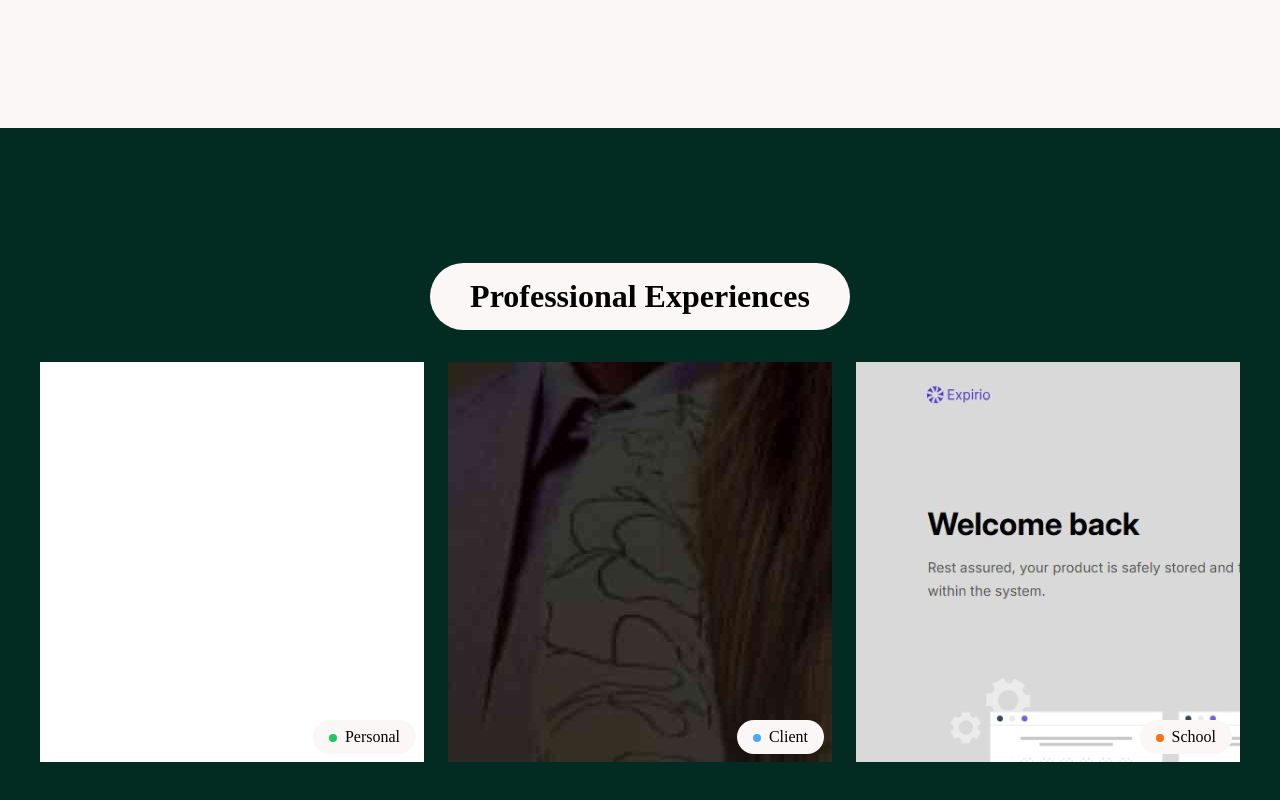
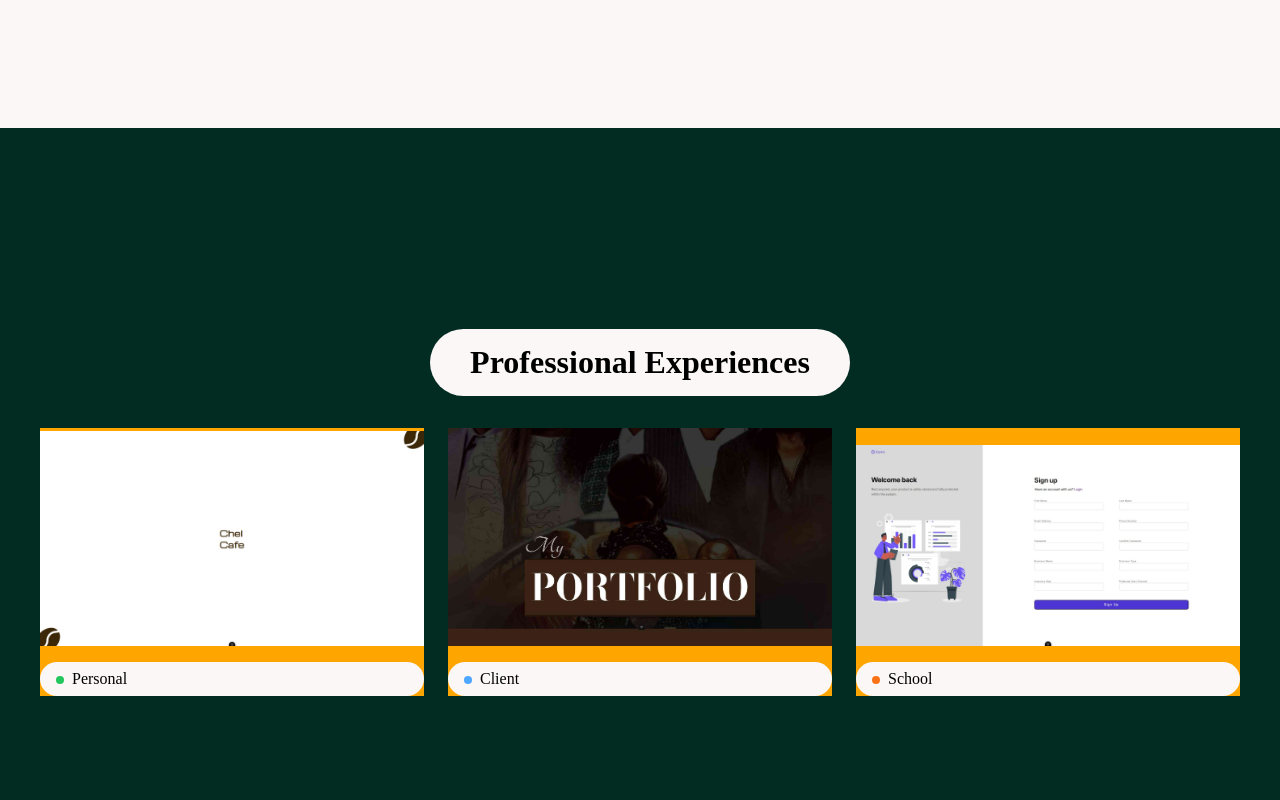
Before and after one commit to Lovethrech/my-main-portfolio, a Vue app: page / in a window 1280 px wide. Shown: the part 1403-2203 px from the top of the page. Built offline with nearby package versions, Linux system fonts and the light colour scheme.

Commit message:
working on the home-about components.

```diff
--- a/src/components/home/project/HomeProjectBox.vue
+++ b/src/components/home/project/HomeProjectBox.vue
@@ -9,9 +9,9 @@ const {homeProjectBoxDescItems}=defineProps(['homeProjectBoxDescItems']);
         class="home-project-box"
         v-for="homeProjectBoxDescItem in homeProjectBoxDescItems"
         :key="homeProjectBoxDescItem.id"
-        :style="{background: homeProjectBoxDescItem.imgSrc}"
+
     >
-        <div class="home-project-box-desc-ctn">
+        <img :src="homeProjectBoxDescItem.imgSrc" alt="">
         <div class="home-project-box-desc-main-ctn">
             <span
                 class="home-project-box-legend-dot"
@@ -22,7 +22,10 @@ const {homeProjectBoxDescItems}=defineProps(['homeProjectBoxDescItems']);
                 {{ homeProjectBoxDescItem.legendName }}
             </span>
         </div>
-        </div>
+        <!-- :style="{background: homeProjectBoxDescItem.imgSrc}"
+        <div class="home-project-box-desc-ctn">
+            <
+        </div> -->
     </div>
 </template>
 
@@ -32,12 +35,11 @@ const {homeProjectBoxDescItems}=defineProps(['homeProjectBoxDescItems']);
     justify-content: end;
 }
 .home-project-box{
-    background-size: cover;
+    background-color: orange;
     width:30vw;
-    height: 50vh;
     flex-direction: column;
+    gap:2vh;
     flex-wrap: nowrap;
-    padding: 1vh;
 }
 .home-project-box-desc-main-ctn{
     background-color: var(--bg-color);
--- a/src/data/home-project-box-desc-items.json
+++ b/src/data/home-project-box-desc-items.json
@@ -2,19 +2,19 @@
     {
         "id":1,
         "legendName":"personal",
-        "imgSrc":"url('/public/Chel-Cafe.jpeg') no-repeat",
+        "imgSrc":"/public/Chel-Cafe.jpeg",
         "legendColor":"#22c55e"
     },
     {
         "id":2,
         "legendName":"client",
-        "imgSrc":" url('/Adeniyi-Portfolio-Desktop.jpeg') no-repeat ",
+        "imgSrc":"/Adeniyi-Portfolio-Desktop.jpeg",
         "legendColor":"#4da6ff"
     },
     {
         "id":3,
         "legendName":"school",
-        "imgSrc":" url('/Expirio.jpeg') no-repeat ",
+        "imgSrc":"/Expirio.jpeg",
         "legendColor":"#f97316"
     }
 ]
```
Lines whose indentation alone changed are shown as unchanged.
